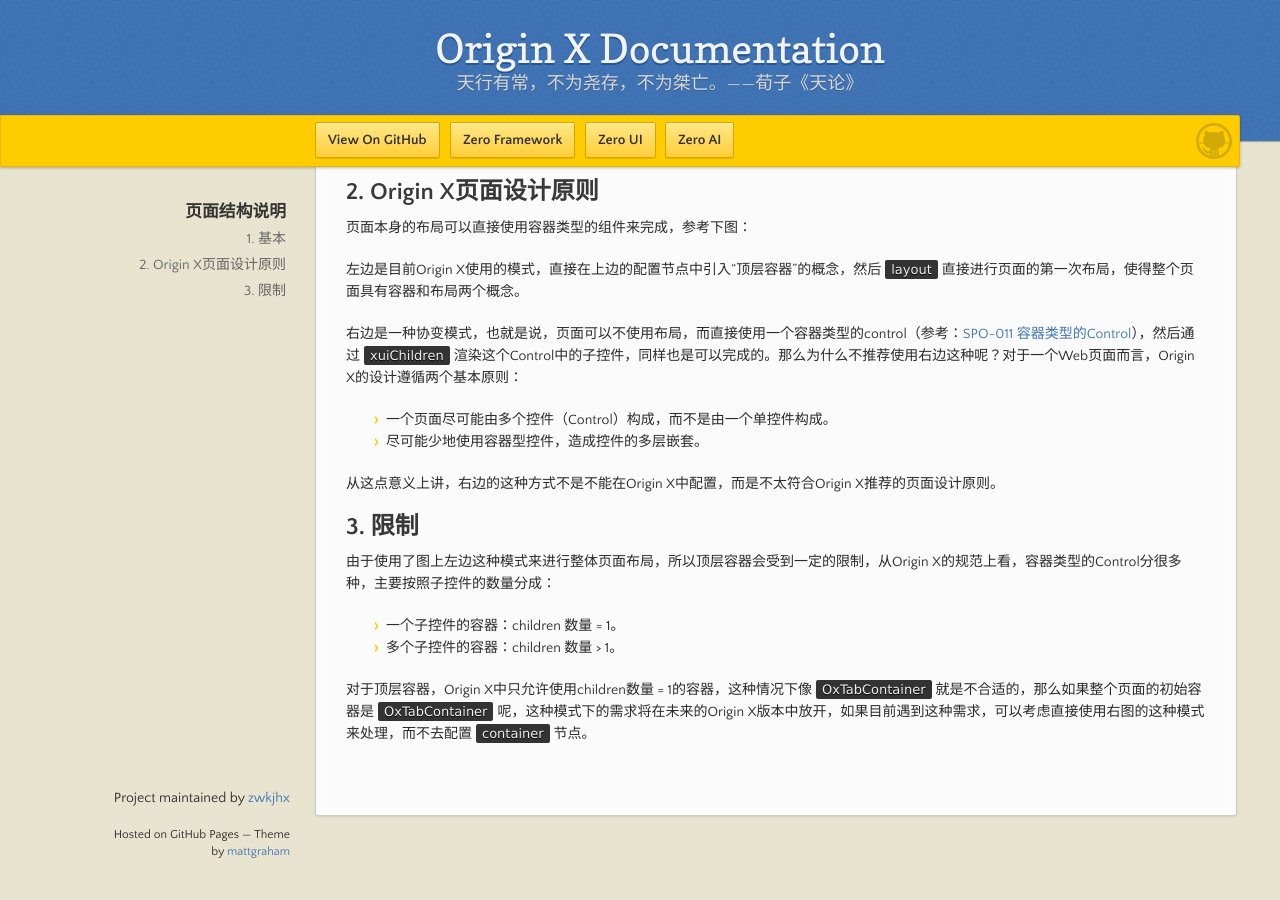
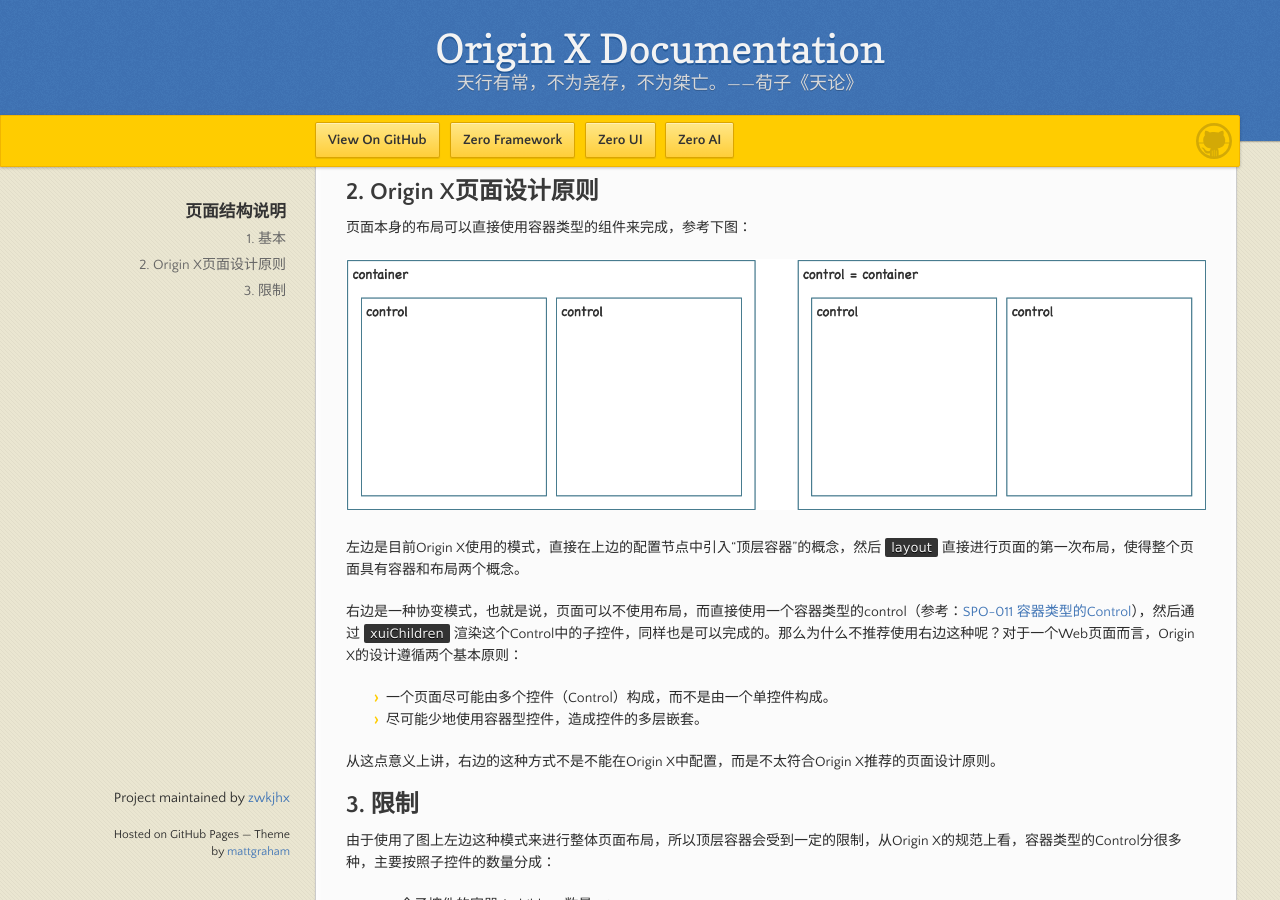
Before and after one commit to zwkjhx/ox-doc, a Jekyll site: the page built from specification/3-origin-xgui-fan/spo-003-bu-ju-pei-zhi-gui-fan.md, in a window 1280 px wide and 900 px high, scrolled down 513 px. Built offline with Jekyll 4.4.1, drawn with Linux system fonts in a browser that asks for light colours; our own code applies the rules of GitHub Pages for plain Markdown files; before the commit the page ends 1369 px from its top, so only the background shows below that.

Commit message:
Updates specification/3-origin-xgui-fan/spo-003-bu-ju-pei-zhi-gui-fan.md
Auto commit by GitBook Editor

```diff
--- a/specification/3-origin-xgui-fan/spo-003-bu-ju-pei-zhi-gui-fan.md
+++ b/specification/3-origin-xgui-fan/spo-003-bu-ju-pei-zhi-gui-fan.md
@@ -24,6 +24,8 @@
 
 页面本身的布局可以直接使用容器类型的组件来完成，参考下图：
 
+![](/assets/images/spo/003/page-layout.png)
+
 左边是目前Origin X使用的模式，直接在上边的配置节点中引入“顶层容器”的概念，然后`layout`直接进行页面的第一次布局，使得整个页面具有容器和布局两个概念。
 
 右边是一种协变模式，也就是说，页面可以不使用布局，而直接使用一个容器类型的control（参考：[SPO-011 容器类型的Control](/specification/3-origin-xgui-fan/spo-011-rong-qi-lei-xing-de-control.md)），然后通过`xuiChildren`渲染这个Control中的子控件，同样也是可以完成的。那么为什么不推荐使用右边这种呢？对于一个Web页面而言，Origin X的设计遵循两个基本原则：
```
